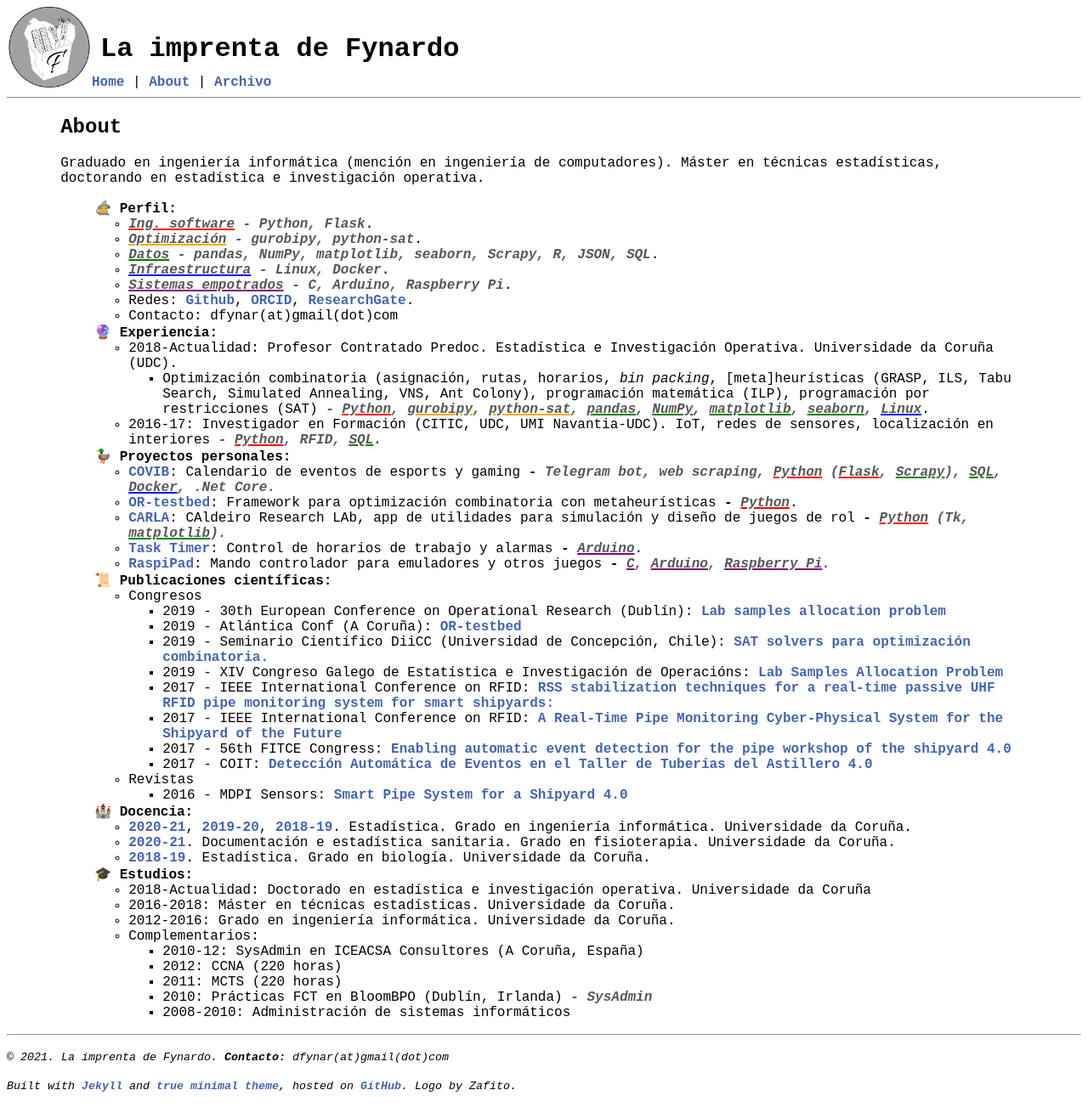
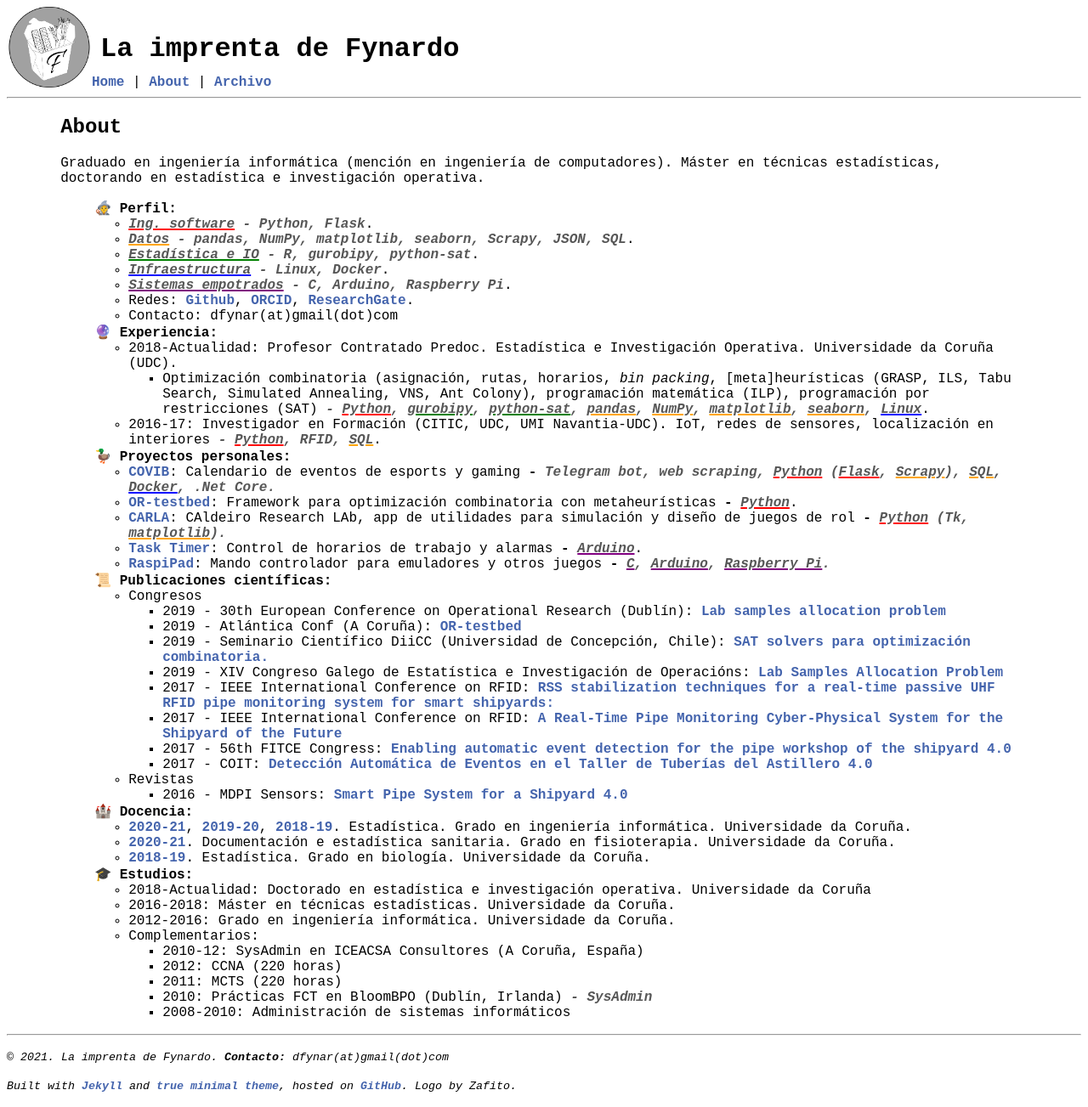
Before and after one commit to Fynardo/Fynardo.github.io, a Jekyll site: the page built from about/index.html, in a window 1280 px wide. Shown: the whole page at 85% size. Built offline with Jekyll 4.4.1, drawn with Linux system fonts in a browser that asks for light colours.

Commit message:
updated about page color scheme

```diff
--- a/about/index.html
+++ b/about/index.html
@@ -11,7 +11,7 @@ layout: default
   <!--
                         <span class="tech">
                             <span class="underscore_key">Ing. software</span>,
-                            <span class="underscore_or">estadística e IO</span>,
+                            <span class="underscore_stat_or">estadística e IO</span>,
                             <span class="underscore_data">datos</span>,
                             <span class="underscore_infra">infraestructura</span>,
                             <span class="underscore_embed">sistemas empotrados</span>.
@@ -24,10 +24,10 @@ layout: default
                             <span class="tech"><span class="underscore_key">Ing. software</span> - Python, Flask</span>.
                         </li>
                         <li>
-                            <span class="tech"><span class="underscore_or">Optimización</span> - gurobipy, python-sat</span>.
+                            <span class="tech"><span class="underscore_data">Datos</span> - pandas, NumPy, matplotlib, seaborn, Scrapy, JSON, SQL</span>.
                         </li>
                         <li>
-                            <span class="tech"><span class="underscore_data">Datos</span> - pandas, NumPy, matplotlib, seaborn, Scrapy, R, JSON, SQL</span>.
+                            <span class="tech"><span class="underscore_stat_or">Estadística e IO</span> - R, gurobipy, python-sat</span>.
                         </li>
                         <li>
                             <span class="tech"><span class="underscore_infra">Infraestructura</span> - Linux, Docker</span>.
@@ -39,7 +39,7 @@ layout: default
                             <span class="underscore_key">Python</span> (<span class="underscore_key">Flask</span>,
                                 <span class="underscore_data">Pandas</span>,
                                 <span class="underscore_data">Numpy</span>,
-                                <span class="underscore_or">GurobiPy</span>),
+                                <span class="underscore_stat_or">GurobiPy</span>),
                             <span class="underscore_data">R</span>,
                             <span class="underscore_data">JSON</span>,
                             <span class="underscore_data">SQL</span>,
@@ -63,7 +63,7 @@ layout: default
                                         packing</span>, [meta]heurísticas (GRASP, ILS, Tabu Search, Simulated Annealing, VNS,
                                         Ant Colony), programación matemática (ILP), programación por restricciones
                                         (SAT) <span class="tech"> - <span class="underscore_key">Python</span>,
-                                            <span class="underscore_or">gurobipy</span>, <span class="underscore_or">python-sat</span>,
+                                            <span class="underscore_stat_or">gurobipy</span>, <span class="underscore_stat_or">python-sat</span>,
                                                                         <span class="underscore_data">pandas</span>,
                                                                         <span class="underscore_data">NumPy</span>,
                                                                         <span class="underscore_data">matplotlib</span>,
--- a/assets/css/style.css
+++ b/assets/css/style.css
@@ -162,14 +162,14 @@ a:hover {
     text-decoration-thickness: 2px;
 }
 
-.underscore_or {
+.underscore_data {
     text-decoration: underline;
     -webkit-text-decoration-color: orange; /* Safari */
     text-decoration-color: orange;
     text-decoration-thickness: 2px;
 }
 
-.underscore_data {
+.underscore_stat_or {
     text-decoration: underline;
     -webkit-text-decoration-color: green; /* Safari */
     text-decoration-color: green;
@@ -181,7 +181,6 @@ a:hover {
     -webkit-text-decoration-color: blue; /* Safari */
     text-decoration-color: blue;
     text-decoration-thickness: 2px;
-
 }
 
 .underscore_embed {
```
